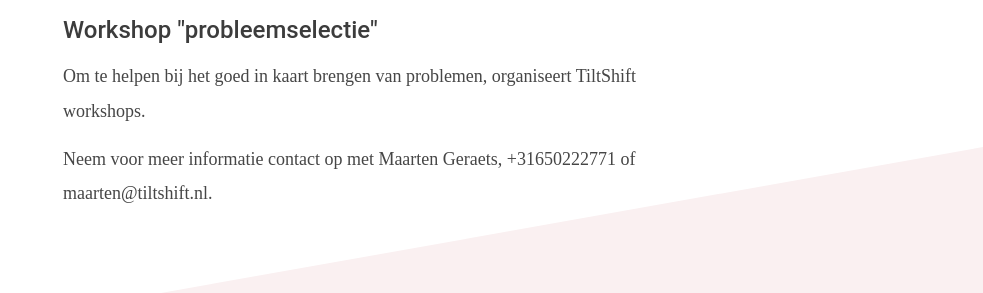
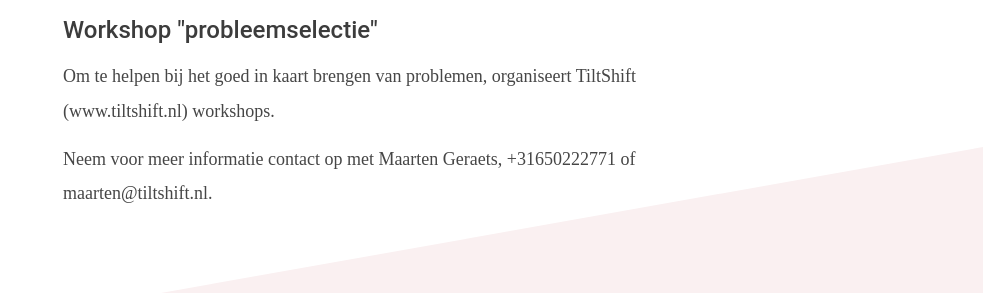
Before and after one commit to FixxxNL/fixxxnl.github.io, a Jekyll site: the page built from pages/welke-problemen.html, in a window 1280 px wide, cut to the strip 969-1262 px from the top of the page. Shown: the whole strip, without its empty margins (297-1280 px from the left). Built offline with Jekyll 4.4.1, drawn with Linux system fonts in a browser that asks for light colours.

Commit message:
tiltshift link

```diff
--- a/index.html
+++ b/index.html
@@ -13,7 +13,7 @@
           Organisaties steken tijd en geld in digitale innovatie. Daar komen leuke ideeën en prototypes uit, maar vaak blijft het daar steken.
         </p>
         <p class="intro-text intro-text-no-margin">
-          In samenwerking met de gemeente Amsterdam ontwikkelde TiltShift daarom de Fixxx methode voor snelle innovatie die werkt.
+          In samenwerking met de gemeente Amsterdam ontwikkelde <a href="https://www.tiltshift.nl">TiltShift</a> daarom de Fixxx methode voor snelle innovatie die werkt.
         </p>
         <p class="intro-text intro-text-no-margin">
           Met de Fixxx methode focus je vanaf het begin op implementatie in de praktijk. Dat zorgt voor betere feedback, meer draagvlak, en sneller resultaat.
--- a/pages/de-fixxx-methode.html
+++ b/pages/de-fixxx-methode.html
@@ -23,6 +23,9 @@
   body:
     - Op basis van één van deze prototypes ontwikkelen we vervolgens ook daadwerkelijk in week 1 een werkende versie, die we direct op de werkvloer introduceren. Dat levert (natuurlijk) de nodige klachten op. En dat is goed. Deze feedback zetten we in de volgende week namelijk om in concrete aanpassingen. Zo transformeert het prototype gedurende de 8 weken/sprints in een oplossing die écht werkt.
   img: /assets/img/direct-melden.jpg
+- title: Meer informatie
+  body:
+    - Meteen beginnen? Neem contact op met <a href="https://www.tiltshift.nl">TiltShift (www.tiltshift.nl)</a> voor teams van de beste professionals.
 ---
 <div class="layout-midlane">
   <section class="project-list">
--- a/pages/welke-problemen.html
+++ b/pages/welke-problemen.html
@@ -14,7 +14,7 @@
   img: /assets/img/problemen-sessie.jpg
 - title: Workshop "probleemselectie"
   body:
-    - Om te helpen bij het goed in kaart brengen van problemen, organiseert TiltShift workshops.
+    - Om te helpen bij het goed in kaart brengen van problemen, organiseert <a href="https://www.tiltshift.nl">TiltShift (www.tiltshift.nl)</a> workshops.
     - Neem voor meer informatie contact op met Maarten Geraets, <a href="tel:+31650222771">+31650222771</a> of <a href="mailto:maarten@tiltshift.nl">maarten@tiltshift.nl</a>.
 ---
 <div class="layout-midlane">
```
